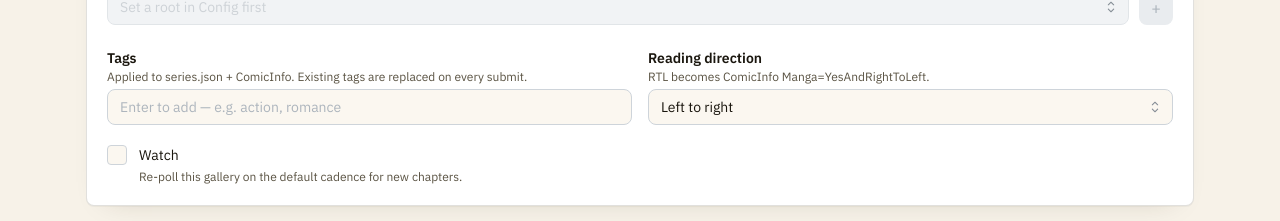
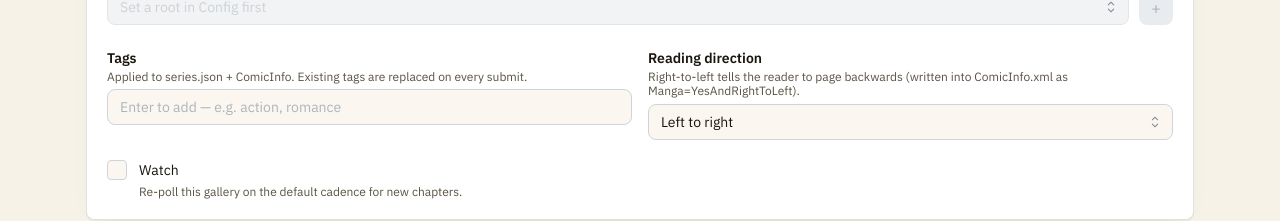
Before and after one commit to k-pz/gallery-dl-webui, a React (Vite) app in the folder frontend/: page / in a window 1280 px wide. Shown: the part 470-691 px from the top of the page. Built offline with nearby package versions, Linux system fonts and the light colour scheme; no server answers.

Commit message:
copy(submit-form): plain-language reading-direction help

```diff
--- a/frontend/src/components/SubmitForm.tsx
+++ b/frontend/src/components/SubmitForm.tsx
@@ -165,7 +165,7 @@ export function SubmitForm({ onCreated }: { onCreated?: (id: number) => void } =
           />
           <Select
             label="Reading direction"
-            description="RTL becomes ComicInfo Manga=YesAndRightToLeft."
+            description="Right-to-left tells the reader to page backwards (written into ComicInfo.xml as Manga=YesAndRightToLeft)."
             value={readingDirection}
             onChange={(v) => {
               if (!v) return;
```
